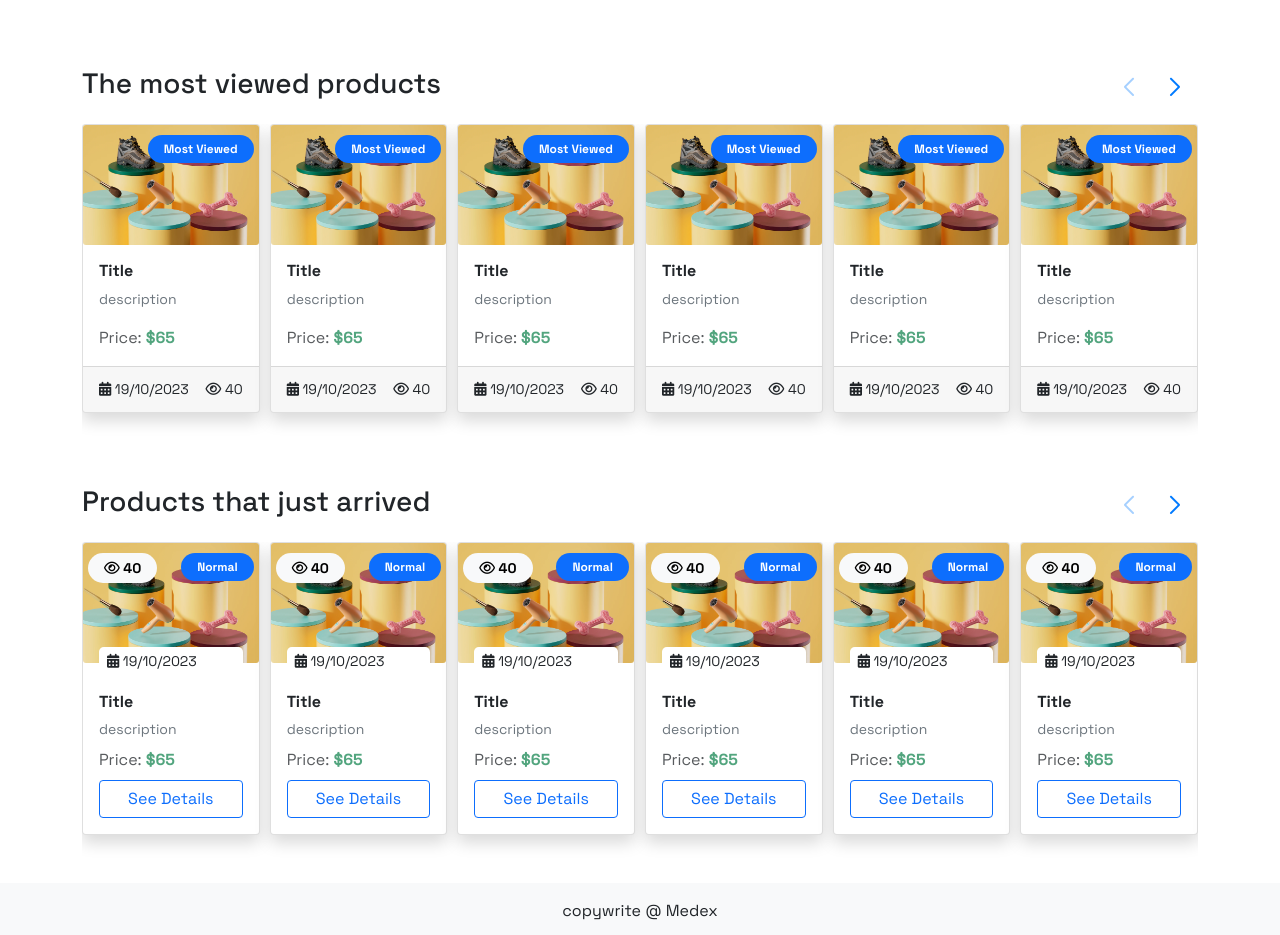
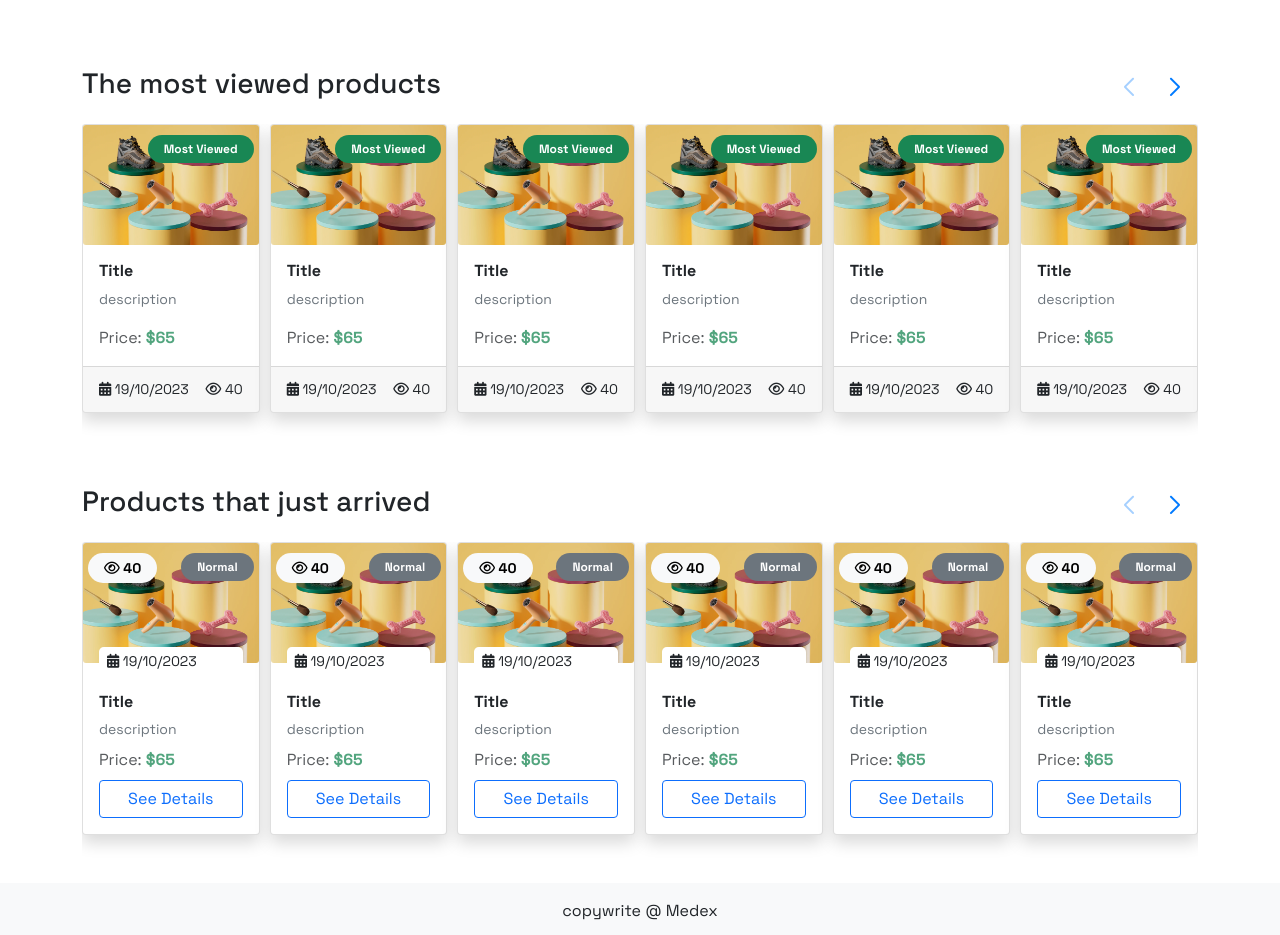
Before and after one commit to benessaessa/medex, a plain HTML site: page index.html in a window 1280 px wide. Shown: the part 1240-2175 px from the top of the page. Drawn offline with nearby package versions, Linux system fonts and the light colour scheme.

Commit message:
style badges

```diff
--- a/index.html
+++ b/index.html
@@ -642,7 +642,7 @@
               <div class="card shadow">
                 <a href="details.html"><img class="card-img imgExtraSmall" src="assets/images/product.png"></a>
                 <div class="card-body">
-                  <span class="badge bg-primary text-white rounded-pill badgeTag px-3 py-2">Most Viewed</span>
+                  <span class="badge bg-success text-white rounded-pill badgeTag px-3 py-2">Most Viewed</span>
                   <h6 class="fw-bold">Title</h6>
                   <p class="text-muted font-size-14">description</p>
                   <p class="opacity-75 mb-0">Price: <span class="text-success fw-bold">$65</span></p>
@@ -663,7 +663,7 @@
               <div class="card shadow">
                 <a href="details.html"><img class="card-img imgExtraSmall" src="assets/images/product.png"></a>
                 <div class="card-body">
-                  <span class="badge bg-primary text-white rounded-pill badgeTag px-3 py-2">Most Viewed</span>
+                  <span class="badge bg-success text-white rounded-pill badgeTag px-3 py-2">Most Viewed</span>
                   <h6 class="fw-bold">Title</h6>
                   <p class="text-muted font-size-14">description</p>
                   <p class="opacity-75 mb-0">Price: <span class="text-success fw-bold">$65</span></p>
@@ -684,7 +684,7 @@
               <div class="card shadow">
                 <a href="details.html"><img class="card-img imgExtraSmall" src="assets/images/product.png"></a>
                 <div class="card-body">
-                  <span class="badge bg-primary text-white rounded-pill badgeTag px-3 py-2">Most Viewed</span>
+                  <span class="badge bg-success text-white rounded-pill badgeTag px-3 py-2">Most Viewed</span>
                   <h6 class="fw-bold">Title</h6>
                   <p class="text-muted font-size-14">description</p>
                   <p class="opacity-75 mb-0">Price: <span class="text-success fw-bold">$65</span></p>
@@ -705,7 +705,7 @@
               <div class="card shadow">
                 <a href="details.html"><img class="card-img imgExtraSmall" src="assets/images/product.png"></a>
                 <div class="card-body">
-                  <span class="badge bg-primary text-white rounded-pill badgeTag px-3 py-2">Most Viewed</span>
+                  <span class="badge bg-success text-white rounded-pill badgeTag px-3 py-2">Most Viewed</span>
                   <h6 class="fw-bold">Title</h6>
                   <p class="text-muted font-size-14">description</p>
                   <p class="opacity-75 mb-0">Price: <span class="text-success fw-bold">$65</span></p>
@@ -726,7 +726,7 @@
               <div class="card shadow">
                 <a href="details.html"><img class="card-img imgExtraSmall" src="assets/images/product.png"></a>
                 <div class="card-body">
-                  <span class="badge bg-primary text-white rounded-pill badgeTag px-3 py-2">Most Viewed</span>
+                  <span class="badge bg-success text-white rounded-pill badgeTag px-3 py-2">Most Viewed</span>
                   <h6 class="fw-bold">Title</h6>
                   <p class="text-muted font-size-14">description</p>
                   <p class="opacity-75 mb-0">Price: <span class="text-success fw-bold">$65</span></p>
@@ -747,7 +747,7 @@
               <div class="card shadow">
                 <a href="details.html"><img class="card-img imgExtraSmall" src="assets/images/product.png"></a>
                 <div class="card-body">
-                  <span class="badge bg-primary text-white rounded-pill badgeTag px-3 py-2">Most Viewed</span>
+                  <span class="badge bg-success text-white rounded-pill badgeTag px-3 py-2">Most Viewed</span>
                   <h6 class="fw-bold">Title</h6>
                   <p class="text-muted font-size-14">description</p>
                   <p class="opacity-75 mb-0">Price: <span class="text-success fw-bold">$65</span></p>
@@ -768,7 +768,7 @@
               <div class="card shadow">
                 <a href="details.html"><img class="card-img imgExtraSmall" src="assets/images/product.png"></a>
                 <div class="card-body">
-                  <span class="badge bg-primary text-white rounded-pill badgeTag px-3 py-2">Most Viewed</span>
+                  <span class="badge bg-success text-white rounded-pill badgeTag px-3 py-2">Most Viewed</span>
                   <h6 class="fw-bold">Title</h6>
                   <p class="text-muted font-size-14">description</p>
                   <p class="opacity-75 mb-0">Price: <span class="text-success fw-bold">$65</span></p>
@@ -789,7 +789,7 @@
               <div class="card shadow">
                 <a href="details.html"><img class="card-img imgExtraSmall" src="assets/images/product.png"></a>
                 <div class="card-body">
-                  <span class="badge bg-primary text-white rounded-pill badgeTag px-3 py-2">Most Viewed</span>
+                  <span class="badge bg-success text-white rounded-pill badgeTag px-3 py-2">Most Viewed</span>
                   <h6 class="fw-bold">Title</h6>
                   <p class="text-muted font-size-14">description</p>
                   <p class="opacity-75 mb-0">Price: <span class="text-success fw-bold">$65</span></p>
@@ -810,7 +810,7 @@
               <div class="card shadow">
                 <a href="details.html"><img class="card-img imgExtraSmall" src="assets/images/product.png"></a>
                 <div class="card-body">
-                  <span class="badge bg-primary text-white rounded-pill badgeTag px-3 py-2">Most Viewed</span>
+                  <span class="badge bg-success text-white rounded-pill badgeTag px-3 py-2">Most Viewed</span>
                   <h6 class="fw-bold">Title</h6>
                   <p class="text-muted font-size-14">description</p>
                   <p class="opacity-75 mb-0">Price: <span class="text-success fw-bold">$65</span></p>
@@ -853,7 +853,7 @@
               <div class="card shadow">
                 <a href="details.html"><img class="card-img imgExtraSmall" src="assets/images/product.png"></a>
                 <div class="card-body">
-                  <span class="badge bg-primary text-white rounded-pill badgeTag px-3 py-2">Normal</span>
+                  <span class="badge bg-secondary text-white rounded-pill badgeTag px-3 py-2">Normal</span>
                   <span class="badge bg-light text-black rounded-pill badgeView font-size-14 px-3 py-2"><i class="fa fa-eye"></i> 40</span>
                   <p class="mb-1 pt-1 dates px-2 font-size-14 rounded-3"><i class="fa fa-calendar"></i> 19/10/2023</p>
                   <h6 class="fw-bold pt-3">Title</h6>
@@ -869,7 +869,7 @@
               <div class="card shadow">
                 <a href="details.html"><img class="card-img imgExtraSmall" src="assets/images/product.png"></a>
                 <div class="card-body">
-                  <span class="badge bg-primary text-white rounded-pill badgeTag px-3 py-2">Normal</span>
+                  <span class="badge bg-secondary text-white rounded-pill badgeTag px-3 py-2">Normal</span>
                   <span class="badge bg-light text-black rounded-pill badgeView font-size-14 px-3 py-2"><i class="fa fa-eye"></i> 40</span>
                   <p class="mb-1 pt-1 dates px-2 font-size-14 rounded-3"><i class="fa fa-calendar"></i> 19/10/2023</p>
                   <h6 class="fw-bold pt-3">Title</h6>
@@ -885,7 +885,7 @@
               <div class="card shadow">
                 <a href="details.html"><img class="card-img imgExtraSmall" src="assets/images/product.png"></a>
                 <div class="card-body">
-                  <span class="badge bg-primary text-white rounded-pill badgeTag px-3 py-2">Normal</span>
+                  <span class="badge bg-secondary text-white rounded-pill badgeTag px-3 py-2">Normal</span>
                   <span class="badge bg-light text-black rounded-pill badgeView font-size-14 px-3 py-2"><i class="fa fa-eye"></i> 40</span>
                   <p class="mb-1 pt-1 dates px-2 font-size-14 rounded-3"><i class="fa fa-calendar"></i> 19/10/2023</p>
                   <h6 class="fw-bold pt-3">Title</h6>
@@ -901,7 +901,7 @@
               <div class="card shadow">
                 <a href="details.html"><img class="card-img imgExtraSmall" src="assets/images/product.png"></a>
                 <div class="card-body">
-                  <span class="badge bg-primary text-white rounded-pill badgeTag px-3 py-2">Normal</span>
+                  <span class="badge bg-secondary text-white rounded-pill badgeTag px-3 py-2">Normal</span>
                   <span class="badge bg-light text-black rounded-pill badgeView font-size-14 px-3 py-2"><i class="fa fa-eye"></i> 40</span>
                   <p class="mb-1 pt-1 dates px-2 font-size-14 rounded-3"><i class="fa fa-calendar"></i> 19/10/2023</p>
                   <h6 class="fw-bold pt-3">Title</h6>
@@ -917,7 +917,7 @@
               <div class="card shadow">
                 <a href="details.html"><img class="card-img imgExtraSmall" src="assets/images/product.png"></a>
                 <div class="card-body">
-                  <span class="badge bg-primary text-white rounded-pill badgeTag px-3 py-2">Normal</span>
+                  <span class="badge bg-secondary text-white rounded-pill badgeTag px-3 py-2">Normal</span>
                   <span class="badge bg-light text-black rounded-pill badgeView font-size-14 px-3 py-2"><i class="fa fa-eye"></i> 40</span>
                   <p class="mb-1 pt-1 dates px-2 font-size-14 rounded-3"><i class="fa fa-calendar"></i> 19/10/2023</p>
                   <h6 class="fw-bold pt-3">Title</h6>
@@ -933,7 +933,7 @@
               <div class="card shadow">
                 <a href="details.html"><img class="card-img imgExtraSmall" src="assets/images/product.png"></a>
                 <div class="card-body">
-                  <span class="badge bg-primary text-white rounded-pill badgeTag px-3 py-2">Normal</span>
+                  <span class="badge bg-secondary text-white rounded-pill badgeTag px-3 py-2">Normal</span>
                   <span class="badge bg-light text-black rounded-pill badgeView font-size-14 px-3 py-2"><i class="fa fa-eye"></i> 40</span>
                   <p class="mb-1 pt-1 dates px-2 font-size-14 rounded-3"><i class="fa fa-calendar"></i> 19/10/2023</p>
                   <h6 class="fw-bold pt-3">Title</h6>
@@ -949,7 +949,7 @@
               <div class="card shadow">
                 <a href="details.html"><img class="card-img imgExtraSmall" src="assets/images/product.png"></a>
                 <div class="card-body">
-                  <span class="badge bg-primary text-white rounded-pill badgeTag px-3 py-2">Normal</span>
+                  <span class="badge bg-secondary text-white rounded-pill badgeTag px-3 py-2">Normal</span>
                   <span class="badge bg-light text-black rounded-pill badgeView font-size-14 px-3 py-2"><i class="fa fa-eye"></i> 40</span>
                   <p class="mb-1 pt-1 dates px-2 font-size-14 rounded-3"><i class="fa fa-calendar"></i> 19/10/2023</p>
                   <h6 class="fw-bold pt-3">Title</h6>
@@ -965,7 +965,7 @@
               <div class="card shadow">
                 <a href="details.html"><img class="card-img imgExtraSmall" src="assets/images/product.png"></a>
                 <div class="card-body">
-                  <span class="badge bg-primary text-white rounded-pill badgeTag px-3 py-2">Normal</span>
+                  <span class="badge bg-secondary text-white rounded-pill badgeTag px-3 py-2">Normal</span>
                   <span class="badge bg-light text-black rounded-pill badgeView font-size-14 px-3 py-2"><i class="fa fa-eye"></i> 40</span>
                   <p class="mb-1 pt-1 dates px-2 font-size-14 rounded-3"><i class="fa fa-calendar"></i> 19/10/2023</p>
                   <h6 class="fw-bold pt-3">Title</h6>
@@ -981,7 +981,7 @@
               <div class="card shadow">
                 <a href="details.html"><img class="card-img imgExtraSmall" src="assets/images/product.png"></a>
                 <div class="card-body">
-                  <span class="badge bg-primary text-white rounded-pill badgeTag px-3 py-2">Normal</span>
+                  <span class="badge bg-secondary text-white rounded-pill badgeTag px-3 py-2">Normal</span>
                   <span class="badge bg-light text-black rounded-pill badgeView font-size-14 px-3 py-2"><i class="fa fa-eye"></i> 40</span>
                   <p class="mb-1 pt-1 dates px-2 font-size-14 rounded-3"><i class="fa fa-calendar"></i> 19/10/2023</p>
                   <h6 class="fw-bold pt-3">Title</h6>
```
